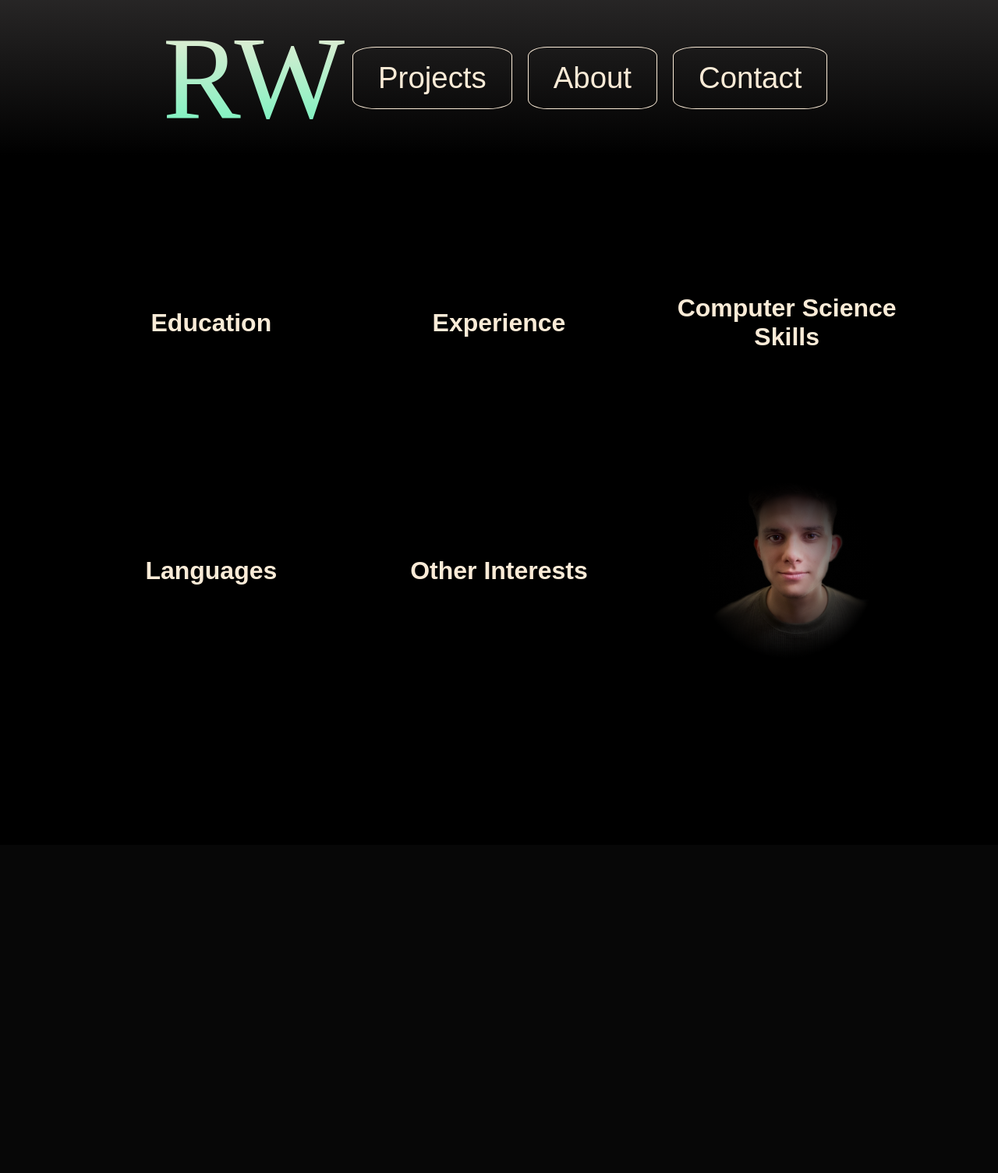
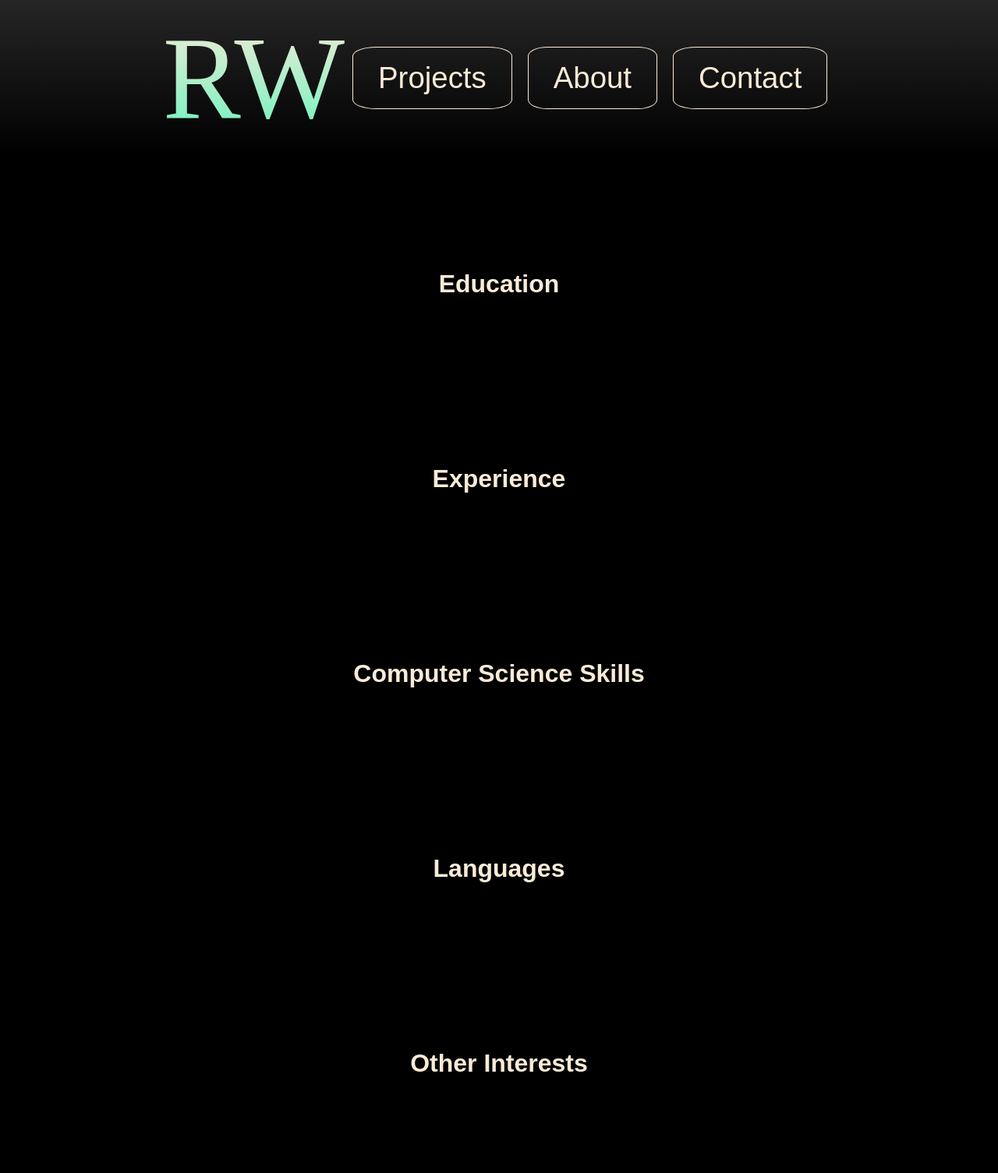
Before and after one commit to RogerWetter/RogerWetter.github.io, a PHP site: page /About in a window 1280 px wide. Shown: the whole page at 78% size. Before the commit the page ends 822 px from the top, so only its background shows below. Run offline with PHP 8.4, Linux system fonts and the light colour scheme.

Commit message:
about handy

```diff
--- a/About/index.html
+++ b/About/index.html
@@ -55,7 +55,7 @@
                 <li class="list__title">08/2014 – 07/2018</li>
                 <li class="list__item">
                     Lehre zum Zeichner Ingenieurbau EFZ<br>
-                    Ingenieurbüro Alex Keller AG, Bütschwil
+                    Ingenieurbüro Alex Keller AG, Bütschwil SG
                 </li>
                 <li class="list__title">08/2011 – 07/2014</li>
                 <li class="list__item">
@@ -157,7 +157,7 @@
             </ul>
         </div>
     </li>
-    <li class="about__container">
+<!--    <li class="about__container">
         <div class="about">
             <img src="../Pictures/me_2.JPEG" alt="ME" class="picture__background">
         </div>
@@ -165,7 +165,7 @@
         <div class="overlay__about">
             <h1 class="rainbow__text">Roger Wetter</h1>
         </div>
-    </li>
+    </li>-->
 </ul>
 
 
--- a/style.css
+++ b/style.css
@@ -294,7 +294,6 @@ h1 {
 }
 
 .list__grid {
-  //margin: 1% 1%;
   display: grid;
   justify-content: center;
   grid-template-columns: repeat(2, minmax(0, 1fr));
@@ -316,6 +315,96 @@ h1 {
   height: 300px;
   width: auto;
 }
+
+/*IPHONE IPAD*/
+@media only screen and (max-device-width: 900px) {
+  .about__container {
+    position: relative;
+  }
+
+  .about {
+    display: flex;
+    justify-content: center;
+    align-items: center;
+    max-width: 100%;
+    height: 200px;
+  }
+
+  .about__grid {
+    margin: 5% 8%;
+    display: grid;
+    grid-template-columns: repeat(1, 1fr);
+    grid-gap: 5%;
+    list-style-type: none;
+  }
+
+  .about__title {
+    text-align: center;
+    text-decoration: none;
+    font-weight: bold;
+    font-size: xx-large;
+  }
+
+  .overlay__about {
+    position: absolute;
+    top: 0;
+    bottom: 0;
+    left: 0;
+    right: 0;
+    height: 100%;
+    width: 100%;
+    opacity: 0;
+    transition: .5s ease;
+    background-color: rgba(0, 0, 0, 0.9);
+    display: flex;
+  }
+
+  .about__container:hover .overlay__about {
+    opacity: 1;
+  }
+
+  .about__container:hover .about {
+    height: max-content;
+  }
+
+  .shadow {
+    position: absolute;
+    top: 0;
+    bottom: 0;
+    left: 0;
+    right: 0;
+    height: 100%;
+    width: 100%;
+    background-image: radial-gradient(circle, rgba(255, 255, 255, 0) 0%, rgba(0,0,0,1) 50%);
+  }
+
+  .list__grid {
+    display: grid;
+    justify-content: center;
+    grid-template-columns: repeat(2, minmax(0, 1fr));
+    grid-gap: 1.5rem;
+    list-style-type: none;
+  }
+
+  .list__title {
+    text-align: left;
+    font-weight: bold;
+    width: 200px;
+  }
+
+  .list__item {
+    text-align: left;
+  }
+
+  .picture__background {
+    height: 300px;
+    width: auto;
+  }
+}
+
+/*
+PROJECTS
+ */
 
 .proj__list {
   align-items: center;
```
